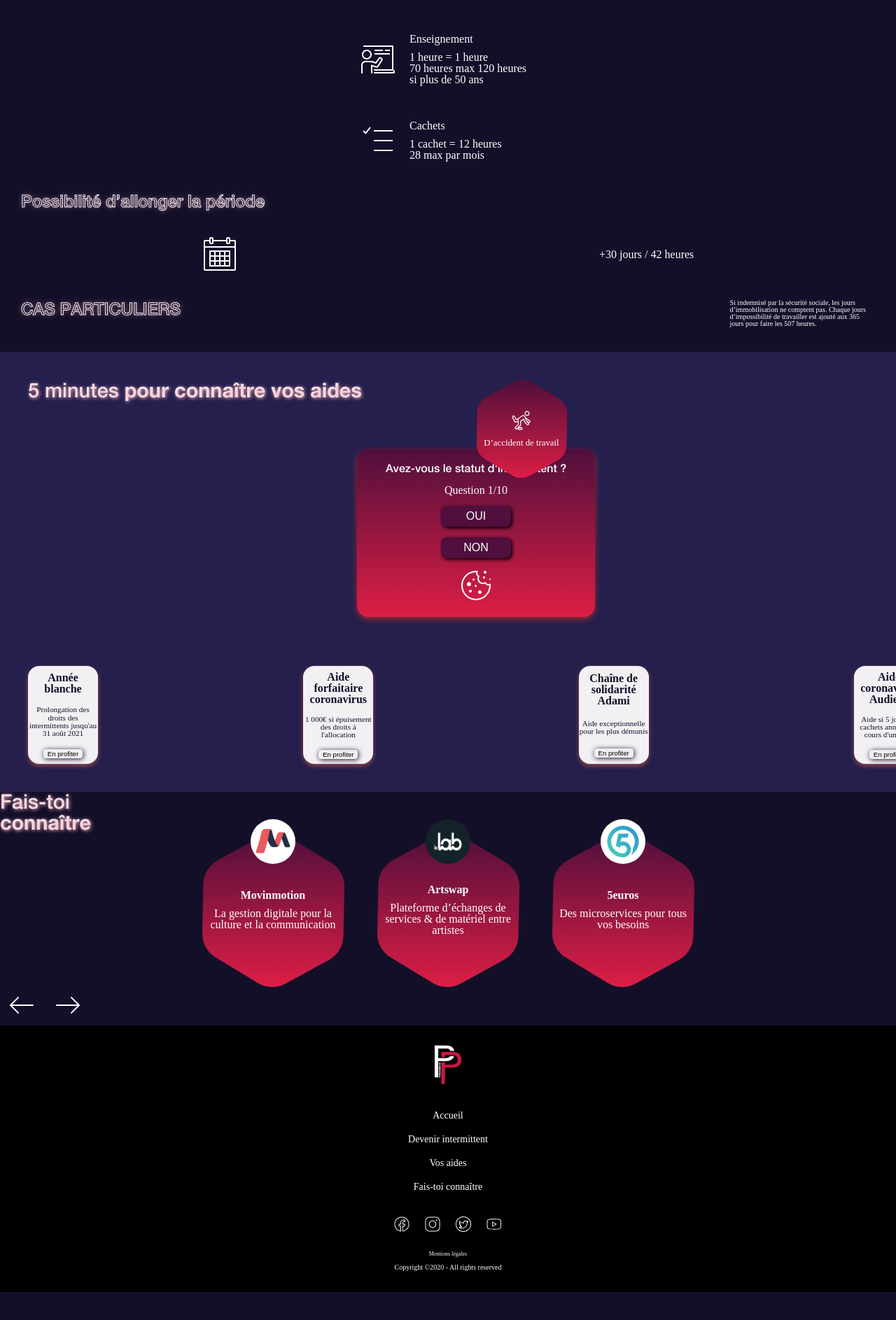
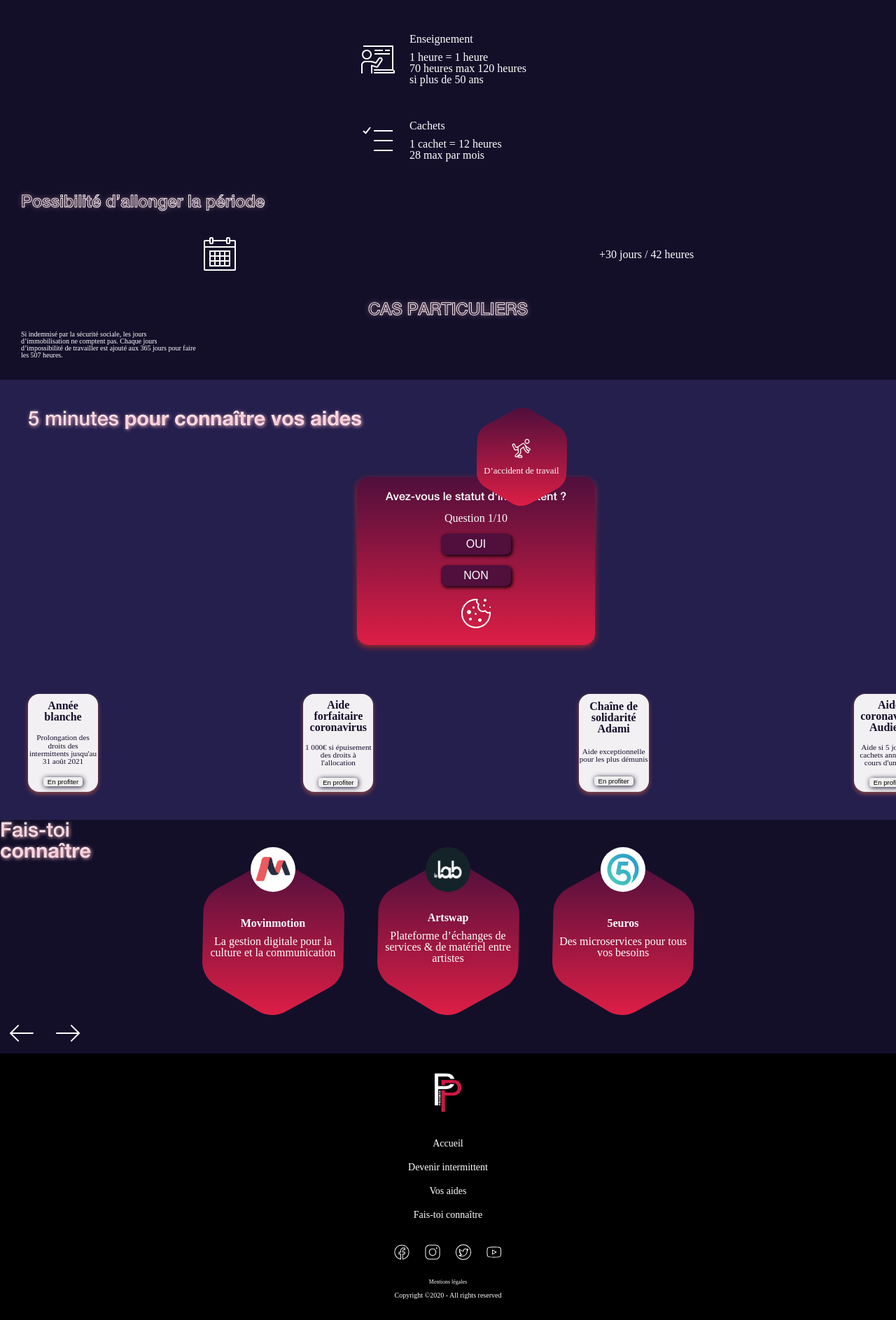
Before and after one commit to MisterAzix/vivre-intermittence, a Jekyll site: the page built from index.md, in a window 1280 px wide. Shown: the part 1517-3404 px from the top of the page at 70% size. Built offline with Jekyll 4.4.1, drawn with Linux system fonts in a browser that asks for light colours; before the commit the page ends 3364 px from its top, so only the background shows below that.

Commit message:
Subtitle position

```diff
--- a/_includes/pages/sections/status.html
+++ b/_includes/pages/sections/status.html
@@ -36,7 +36,7 @@
 
     <!-- CAS PARTICULIERS  -->
     <div class="title-cas-particulier">
-        {% include components/subtitle_neon.html subtitle='CAS PARTICULIERS' %}
+        {% include components/subtitle_neon.html subtitle='CAS PARTICULIERS' class="subtitle-neon-center"%}
         <p class="text-addition">
             Si indemnisé par la sécurité sociale, les jours d’immobilisation ne
             comptent pas. Chaque jours d’impossibilité de travailler est ajouté
--- a/_sass/sections/_status.scss
+++ b/_sass/sections/_status.scss
@@ -51,10 +51,4 @@
 
         width: 250px;
     }
-    .title-cas-particulier {
-        display: flex;
-        justify-content: center;
-        align-items: center;
-
-    }
 }
```
